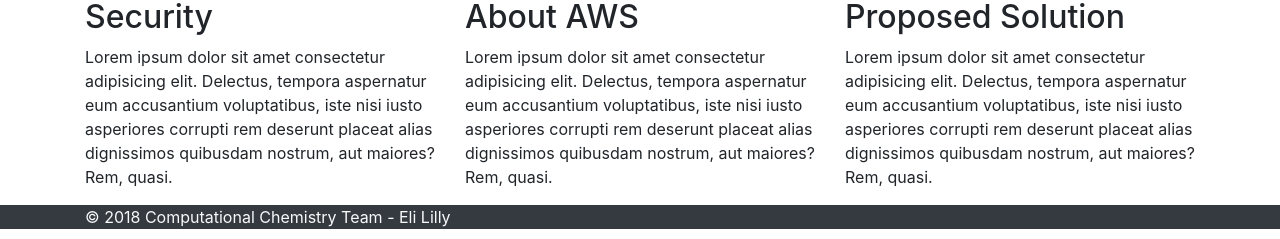
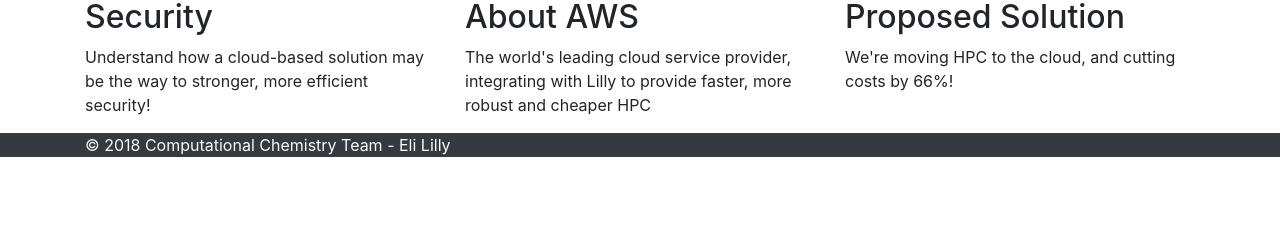
Before and after one commit to hjfitz/6mo-chall, a React app: page / in a window 1280 px wide. Shown: the part 553-792 px from the top of the page. Built offline with nearby package versions, Linux system fonts and the light colour scheme; no server answers.

Commit message:
new homepage text

```diff
--- a/src/client/components/pages/home.jsx
+++ b/src/client/components/pages/home.jsx
@@ -28,17 +28,17 @@
             <div className="col-lg-4 info-card">
               <img className="rounded-circle" src="/public/images/lock.png" alt="Security icon" />
               <h2>Security</h2>
-              <p>Lorem ipsum dolor sit amet consectetur adipisicing elit. Delectus, tempora aspernatur eum accusantium voluptatibus, iste nisi iusto asperiores corrupti rem deserunt placeat alias dignissimos quibusdam nostrum, aut maiores? Rem, quasi.</p>
+              <p>Understand how a cloud-based solution may be the way to stronger, more efficient security!</p>
             </div>
             <div className="col-lg-4 info-card">
               <img className="rounded-circle" src="/public/images/cloud.png" alt="about icon" />
               <h2>About AWS</h2>
-              <p>Lorem ipsum dolor sit amet consectetur adipisicing elit. Delectus, tempora aspernatur eum accusantium voluptatibus, iste nisi iusto asperiores corrupti rem deserunt placeat alias dignissimos quibusdam nostrum, aut maiores? Rem, quasi.</p>
+              <p>The world's leading cloud service provider, integrating with Lilly to provide faster, more robust and cheaper HPC</p>
             </div>
             <div className="col-lg-4 info-card">
               <img className="rounded-circle" src="/public/images/light.png" alt="Proposed icon" />
               <h2>Proposed Solution</h2>
-              <p>Lorem ipsum dolor sit amet consectetur adipisicing elit. Delectus, tempora aspernatur eum accusantium voluptatibus, iste nisi iusto asperiores corrupti rem deserunt placeat alias dignissimos quibusdam nostrum, aut maiores? Rem, quasi.</p>
+              <p>We're moving HPC to the cloud, and cutting costs by 66%!</p>
             </div>
           </div>
         </div>
```
